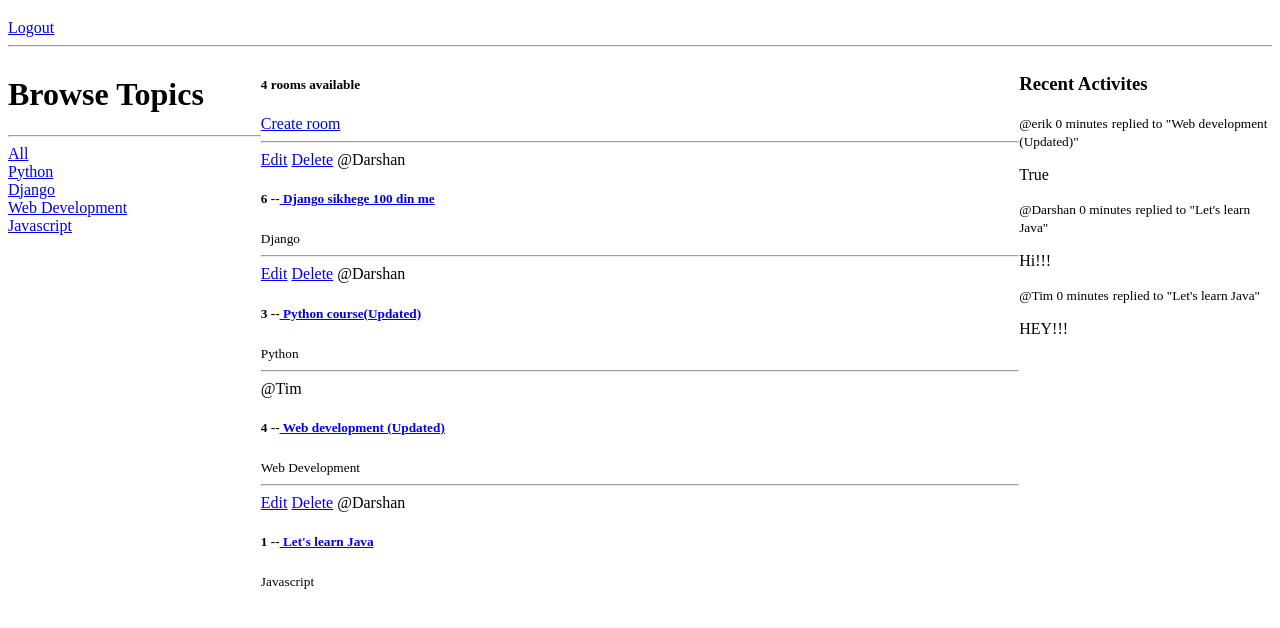
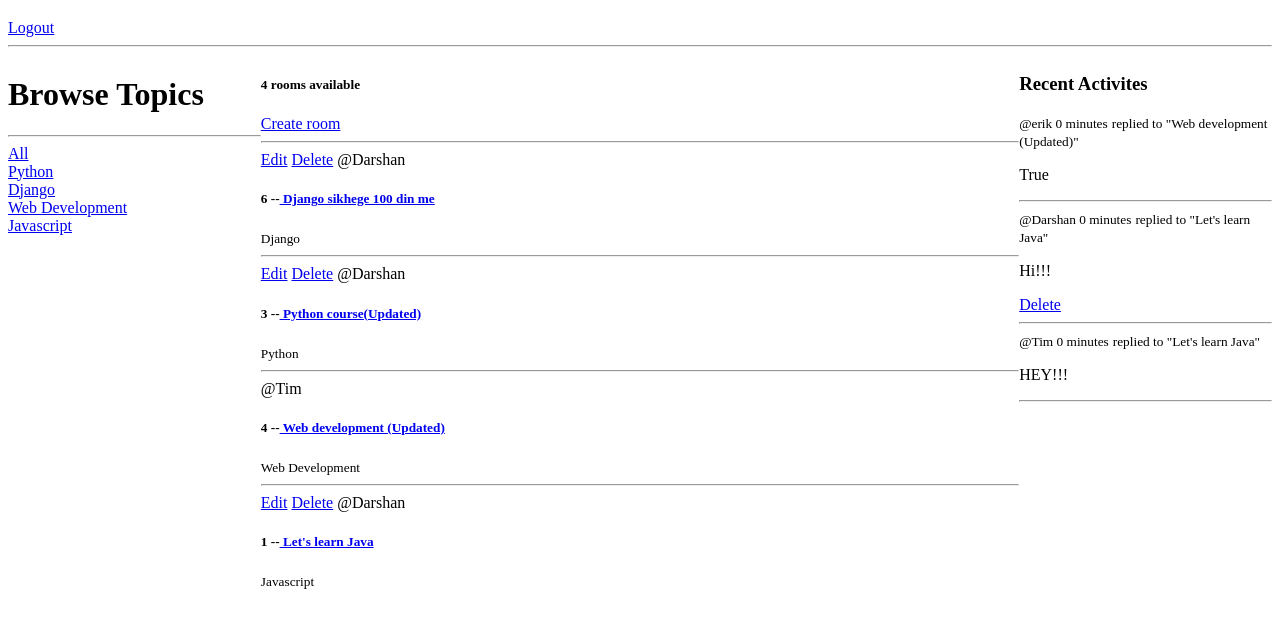
Before and after one commit to Darshan2923/Django_Projects, a Django app: page / in a window 1280 px wide. Shown: the part 149-777 px from the top of the page. Run offline with Django 4.2, Linux system fonts and the light colour scheme; a user stored in the database is signed in; data comes from the database, SQL or seed files in the repository; both versions use the stored data as it was after the commit.

Commit message:
Added delete functionality to the activity feed

```diff
--- a/learnings_django.txt
+++ b/learnings_django.txt
@@ -683,3 +683,8 @@ home.html
 
 
 ****Delete your  Activity from the home page
+       {%if request.user == message.user %}
+            <a href="{% url 'delete-message' message.id %}">Delete</a>
+            {%endif%}
+
+            Add this below mssg and all will work automaticaly
--- a/studyapp/templates/studyapp/home.html
+++ b/studyapp/templates/studyapp/home.html
@@ -48,6 +48,10 @@
             <small>@{{message.user}} {{message.created | timesince}}</small>
             <small>replied to "{{message.room}}"</small>
             <p>{{message}}</p>
+            {%if request.user == message.user %}
+            <a href="{% url 'delete-message' message.id %}">Delete</a>
+            {%endif%}
+            <hr>
         </div>
         {%endfor%}
     </div>
```
Also changed, not shown: db.sqlite3.
